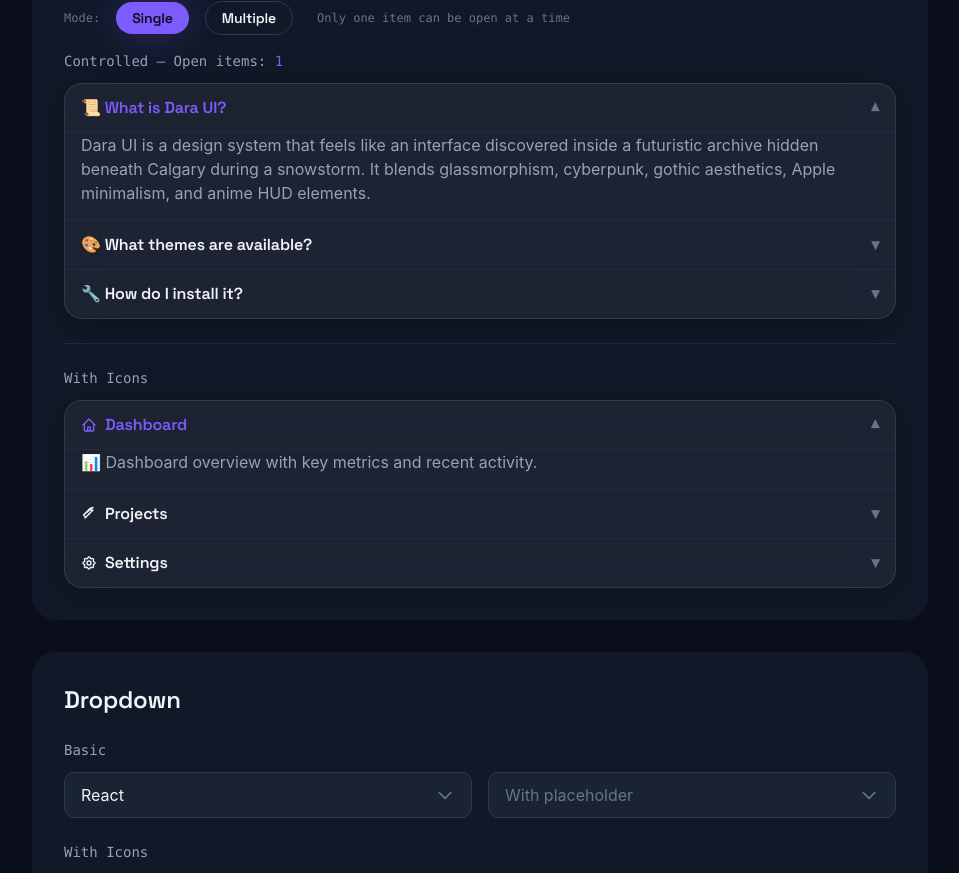
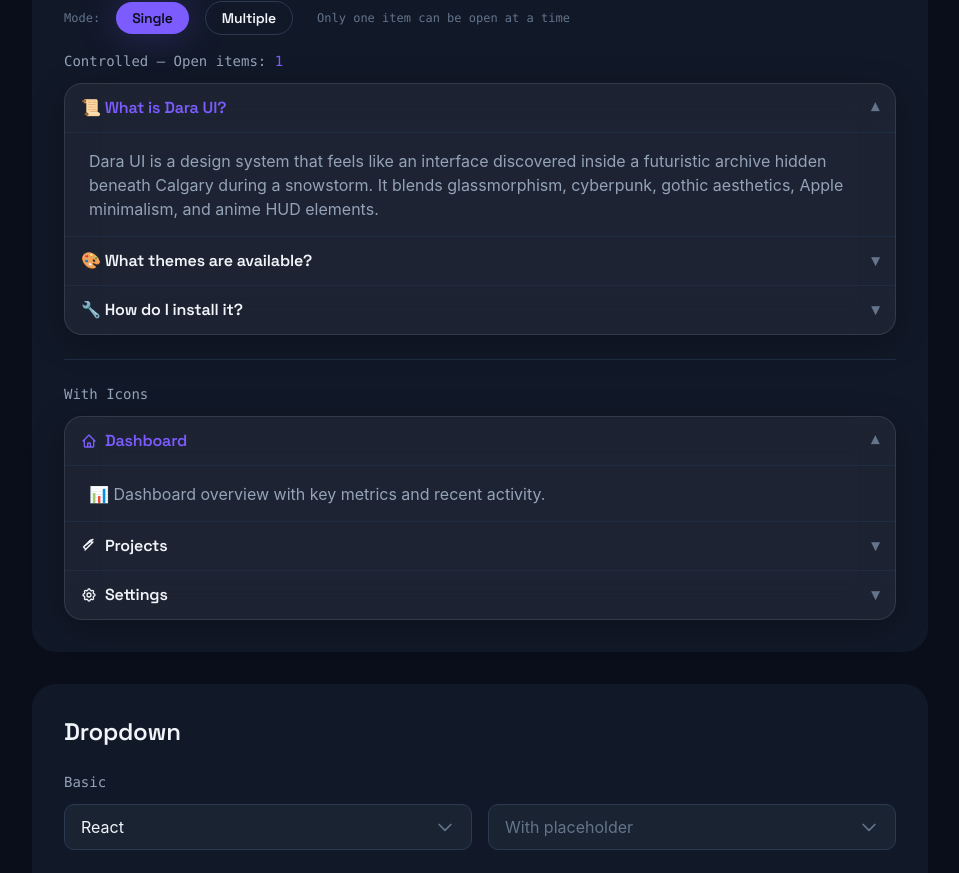
Before and after one commit to idarigan/dara-ui, a React (Vite) app: page / in a window 1280 px wide. Shown: the part 2948-3821 px from the top of the page, without its empty margins (160-1119 px from the left). Built offline with nearby package versions, Linux system fonts and the light colour scheme; a web font is replaced by a local one.

Commit message:
fix: accordion content padding, add JSDoc

```diff
--- a/src/components/Accordion/Accordion.tsx
+++ b/src/components/Accordion/Accordion.tsx
@@ -19,6 +19,9 @@ export interface AccordionProps {
   size?: "sm" | "md" | "lg";
 }
 
+/**
+ * Dara UI Accordion
+ */
 export const Accordion: React.FC<AccordionProps> = ({
   items,
   openItems: controlledOpenItems,
@@ -41,6 +44,7 @@ export const Accordion: React.FC<AccordionProps> = ({
     {},
   );
 
+  // Toggle accordion item
   const toggleItem = useCallback(
     (id: string) => {
       let newOpenItems: string[];
@@ -67,7 +71,7 @@ export const Accordion: React.FC<AccordionProps> = ({
     [openItems, multiple, isControlled, onOpenChange],
   );
 
-  // Measure content heights when items change or open state changes
+  // Measure content heights when items change
   useEffect(() => {
     const heights: Record<string, number> = {};
     items.forEach((item) => {
@@ -91,9 +95,9 @@ export const Accordion: React.FC<AccordionProps> = ({
   };
 
   const contentSizeStyles = {
-    sm: "px-3 pb-3 text-sm",
-    md: "px-4 pb-4 text-base",
-    lg: "px-6 pb-6 text-lg",
+    sm: "px-5 py-3 text-sm",
+    md: "px-6 py-4 text-base",
+    lg: "px-8 py-6 text-lg",
   };
 
   return (
@@ -152,7 +156,7 @@ export const Accordion: React.FC<AccordionProps> = ({
               </span>
             </button>
 
-            {/* Content */}
+            {/* Content - dynamic max-height based on actual content */}
             <div
               ref={(el) => {
                 if (el) {
```
